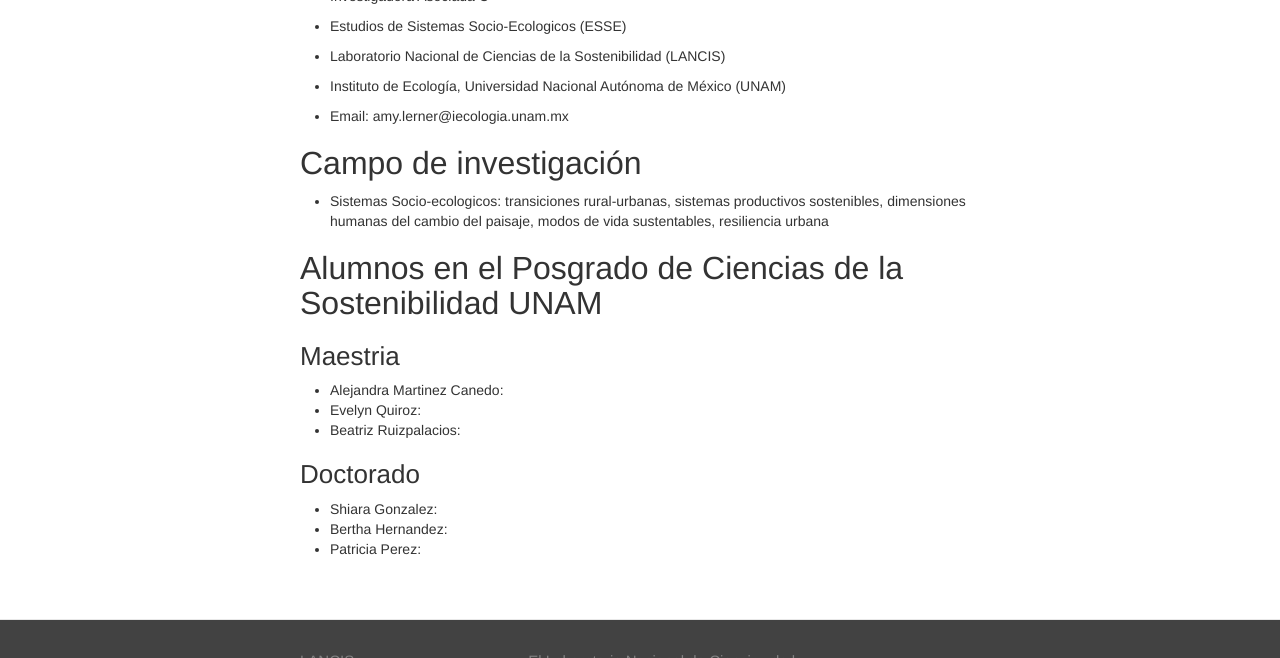
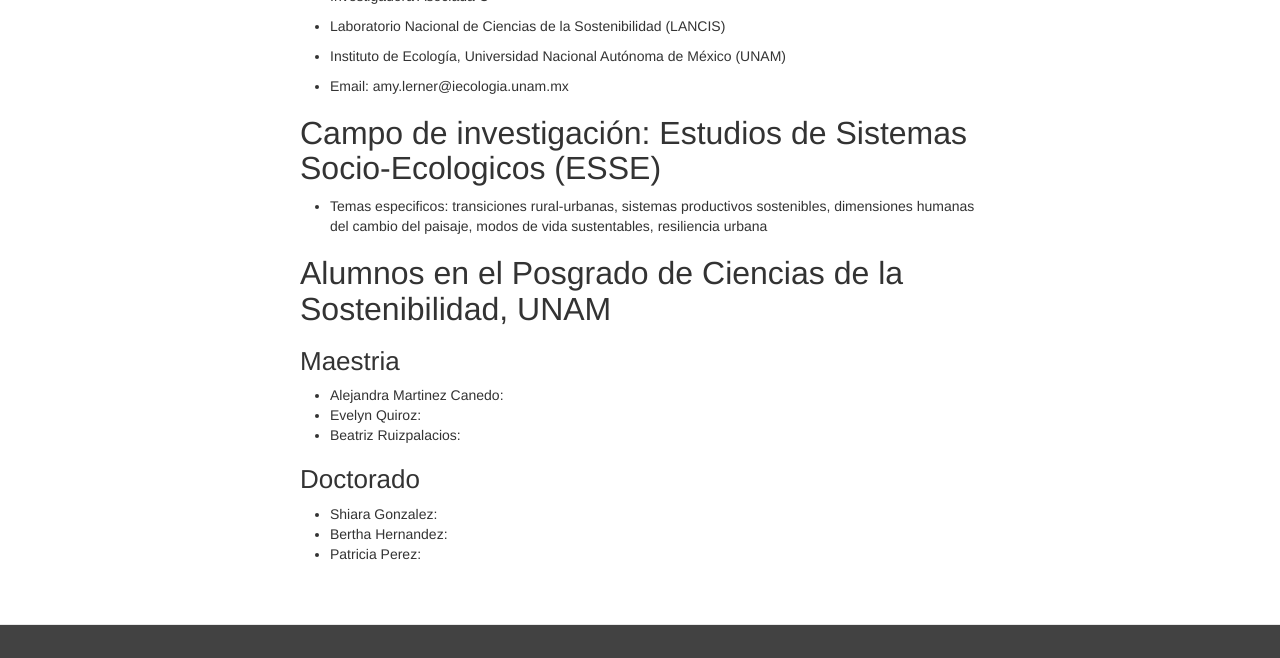
Before and after one commit to marcoajh/sostenibilidad-unam.github.io, a Jekyll site: the page built from academicos/amy_lerner.md, in a window 1280 px wide and 900 px high, scrolled down 346 px, cut to the strip 242-900 px from the top of the window. Built offline with Jekyll 4.4.1, drawn with Linux system fonts in a browser that asks for light colours.

Commit message:
Update amy_lerner.md

```diff
--- a/academicos/amy_lerner.md
+++ b/academicos/amy_lerner.md
@@ -10,8 +10,6 @@
 
 - Investigadora Asociada C
 
-- Estudios de Sistemas Socio-Ecologicos (ESSE)
-
 - Laboratorio Nacional de Ciencias de la Sostenibilidad (LANCIS)
 
 - Instituto de Ecología, Universidad Nacional Autónoma de México (UNAM)
@@ -19,11 +17,11 @@
 - Email: amy.lerner@iecologia.unam.mx
 
 
-## Campo de investigación
+## Campo de investigación: Estudios de Sistemas Socio-Ecologicos (ESSE)
 
-- Sistemas Socio-ecologicos: transiciones rural-urbanas, sistemas productivos sostenibles, dimensiones humanas del cambio del paisaje, modos de vida sustentables, resiliencia urbana
+- Temas especificos: transiciones rural-urbanas, sistemas productivos sostenibles, dimensiones humanas del cambio del paisaje, modos de vida sustentables, resiliencia urbana
 
-## Alumnos en el Posgrado de Ciencias de la Sostenibilidad UNAM
+## Alumnos en el Posgrado de Ciencias de la Sostenibilidad, UNAM
 
 ### Maestria
 
```
